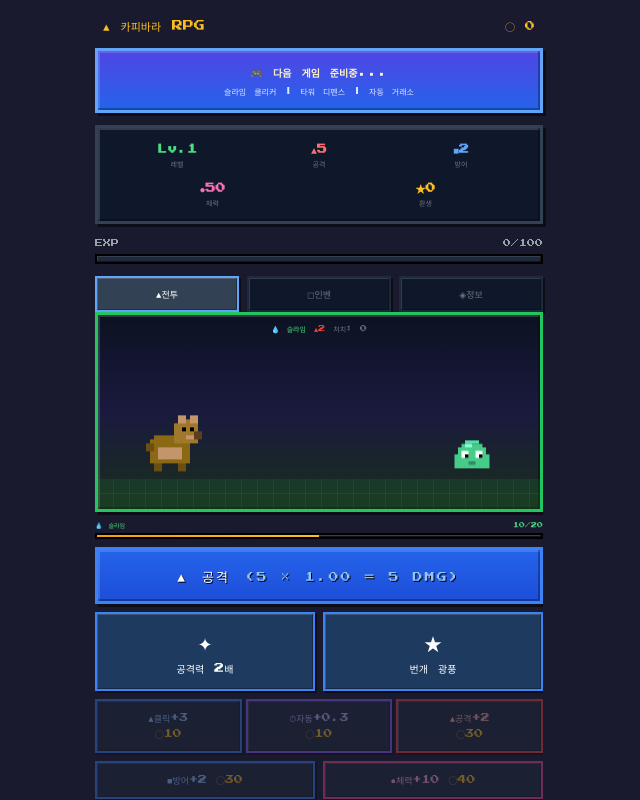
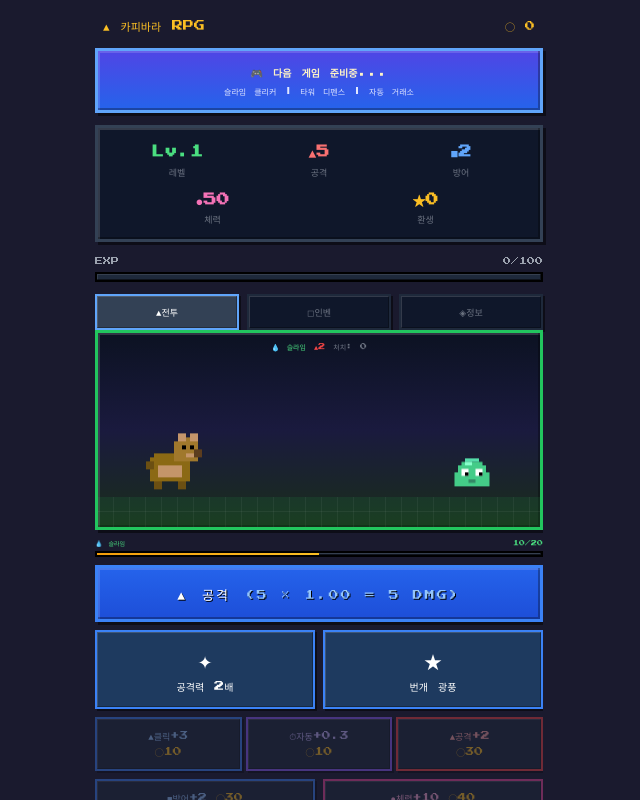
Before and after one commit to jini2399/indie-games, a Next.js app: page /indie-games/capybara in a window 1280 px wide. Both pictures are taken after a click on the button "▶ GAME START". Shown: the whole page, without its empty margins (321-961 px from the left). Built offline with nearby package versions, Linux system fonts and the light colour scheme.

Commit message:
📈 Stats Bar 글씨 크기 대폭 확대: 값 10→13px, 라벨 7→9px

```diff
--- a/src/app/capybara/page.tsx
+++ b/src/app/capybara/page.tsx
@@ -1295,27 +1295,27 @@ export default function Home() {
           {/* Row 1: Level, Attack, Defense */}
           <div className="grid grid-cols-3 gap-2 text-center">
             <div>
-              <div style={{ fontSize: 10, color: "#4ade80", fontWeight: "bold" }}>Lv.{state.level}</div>
-              <div style={{ fontSize: 7, color: "#6b7280" }}>레벨</div>
+              <div style={{ fontSize: 13, color: "#4ade80", fontWeight: "bold" }}>Lv.{state.level}</div>
+              <div style={{ fontSize: 9, color: "#6b7280" }}>레벨</div>
             </div>
             <div>
-              <div style={{ fontSize: 10, color: "#f87171", fontWeight: "bold" }}>▲{totalAtk}</div>
-              <div style={{ fontSize: 7, color: "#6b7280" }}>공격</div>
+              <div style={{ fontSize: 13, color: "#f87171", fontWeight: "bold" }}>▲{totalAtk}</div>
+              <div style={{ fontSize: 9, color: "#6b7280" }}>공격</div>
             </div>
             <div>
-              <div style={{ fontSize: 10, color: "#60a5fa", fontWeight: "bold" }}>■{totalDef}</div>
-              <div style={{ fontSize: 7, color: "#6b7280" }}>방어</div>
+              <div style={{ fontSize: 13, color: "#60a5fa", fontWeight: "bold" }}>■{totalDef}</div>
+              <div style={{ fontSize: 9, color: "#6b7280" }}>방어</div>
             </div>
           </div>
           {/* Row 2: HP, Rebirth */}
           <div className="grid grid-cols-2 gap-2 text-center">
             <div>
-              <div style={{ fontSize: 10, color: "#f472b6", fontWeight: "bold" }}>●{totalHp}</div>
-              <div style={{ fontSize: 7, color: "#6b7280" }}>체력</div>
+              <div style={{ fontSize: 13, color: "#f472b6", fontWeight: "bold" }}>●{totalHp}</div>
+              <div style={{ fontSize: 9, color: "#6b7280" }}>체력</div>
             </div>
             <div>
-              <div style={{ fontSize: 10, color: "#fbbf24", fontWeight: "bold" }}>★{state.rebirths}</div>
-              <div style={{ fontSize: 7, color: "#6b7280" }}>환생</div>
+              <div style={{ fontSize: 13, color: "#fbbf24", fontWeight: "bold" }}>★{state.rebirths}</div>
+              <div style={{ fontSize: 9, color: "#6b7280" }}>환생</div>
             </div>
           </div>
         </div>
```
